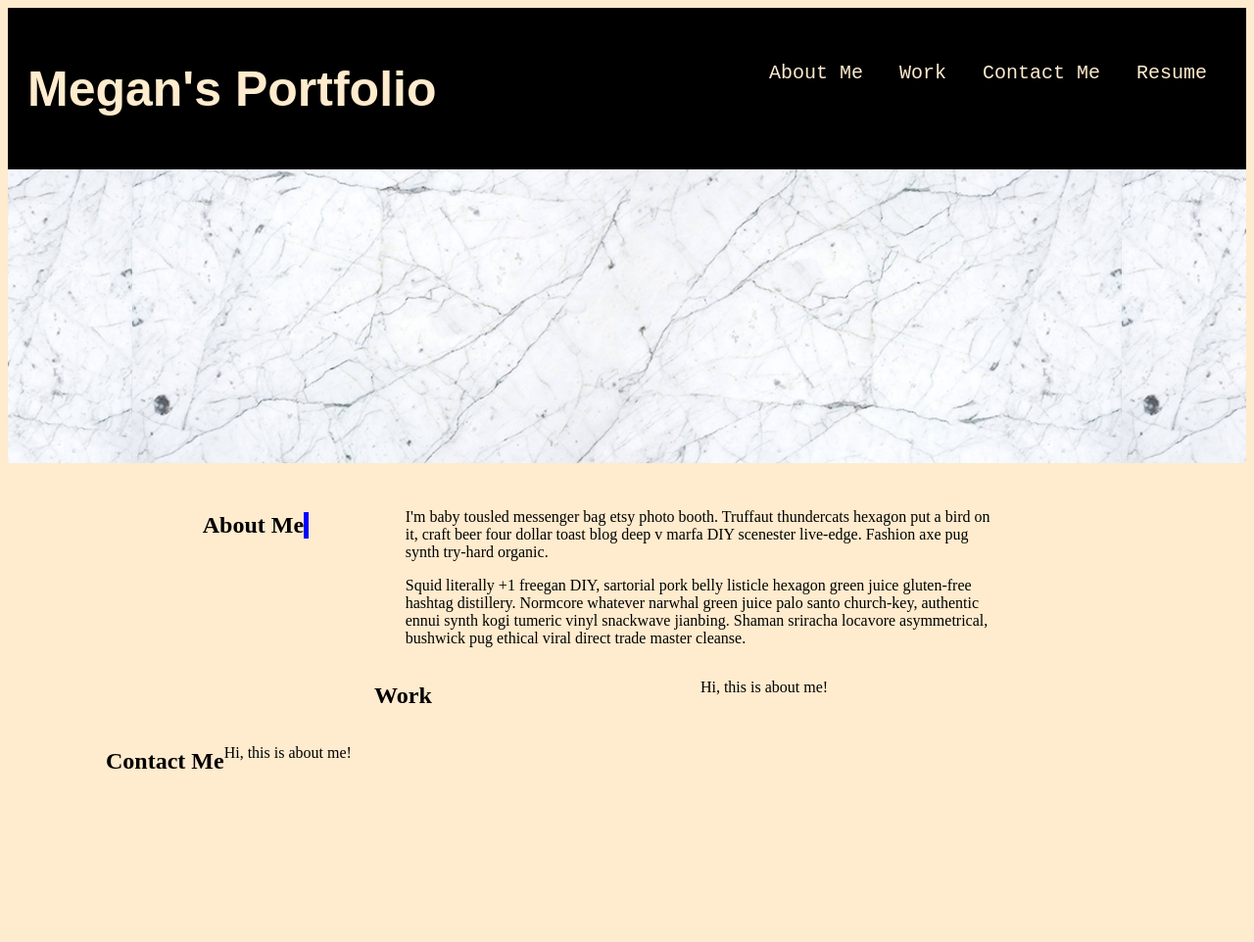
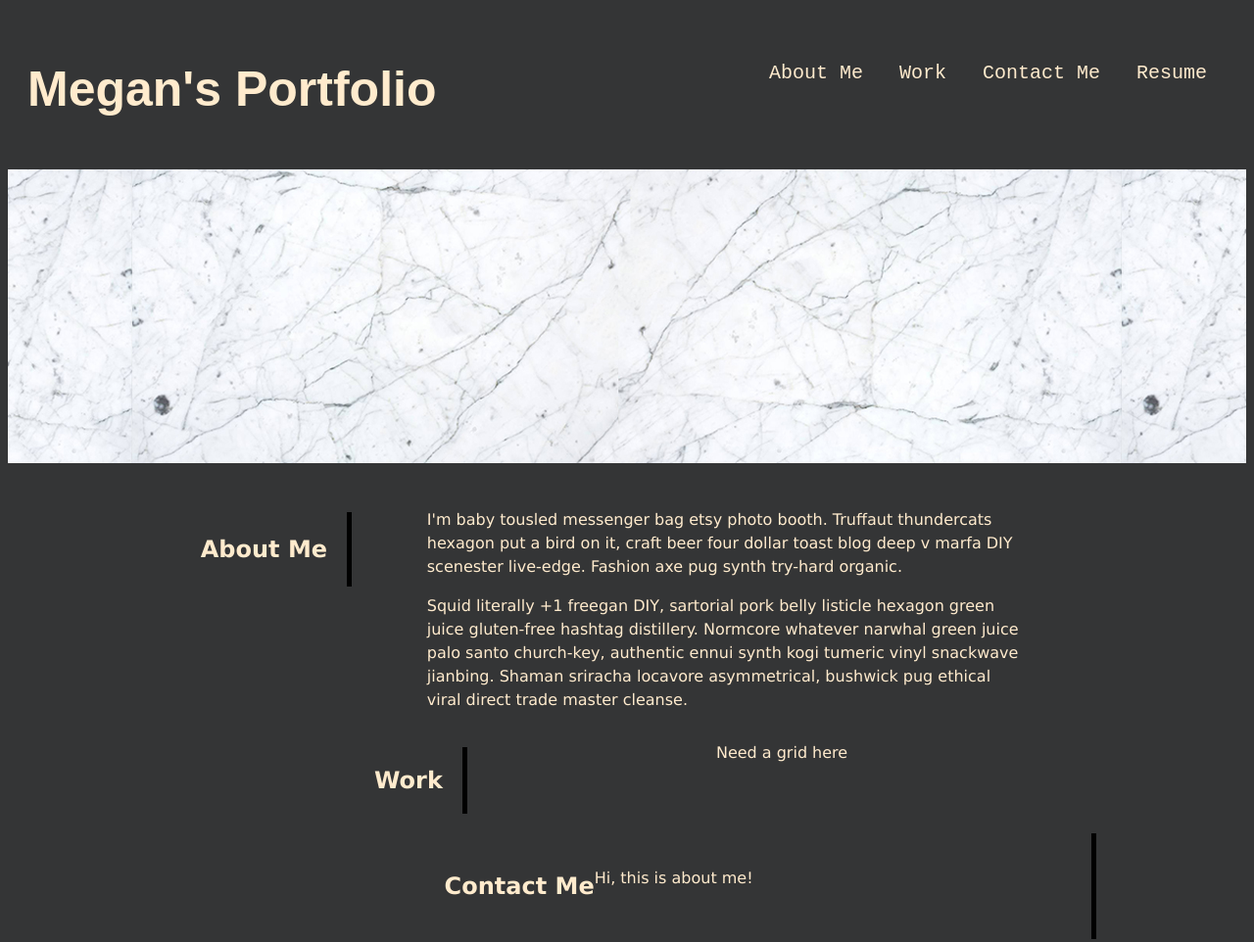
Before and after one commit to 425megs/Professional-Portfolio, a plain HTML site: page index.html in a window 1280 px wide. Shown: the whole page at 98% size. Before the commit the page ends 819 px from the top, so only its background shows below. Drawn offline with Linux system fonts and the light colour scheme.

Commit message:
fixed padding in body sections, color updates

```diff
--- a/index.html
+++ b/index.html
@@ -48,7 +48,7 @@
                 <h1>Work</h1>
              </div>
              <div class="grid">
-                <p>Hi, this is about me!</p>
+                <p>Need a grid here</p>
             </div>
          </section>
 
--- a/style.css
+++ b/style.css
@@ -1,5 +1,7 @@
 body {
-   background-color: blanchedalmond;
+   background-color: #343536;
+   color: blanchedalmond;
+   font-family: 'Lucida Sans', 'Lucida Sans Regular', 'Lucida Grande', 'Lucida Sans Unicode', Geneva, Verdana, sans-serif;
 }
 
 a {
@@ -20,7 +22,7 @@ header {
     justify-content: space-between;
     padding: 20px;
     font-family: Arial, Helvetica, sans-serif;
-    background-color: black;
+    background-color: #343536;
     color: blanchedalmond;
 }
 
@@ -61,10 +63,12 @@ main {
 #about-me {
     display: flex;
     justify-content: space-evenly;
+    line-height: 1.5;
 }
 
 #about-me h1 {
-    border-right: 5px solid blue;
+    border-right: 5px solid #000000;
+    padding: 20px;
 }
 
 .font {
@@ -77,8 +81,19 @@ main {
     justify-content: space-evenly;
 }
 
+#work h1 {
+    border-right: 5px solid #000000;
+    padding: 20px;
+}
+
 #contact-me {
     display: flex;
+    justify-content: center;
+}
+
+#contact-me {
+    border-right: 5px solid #000000;
+    padding: 20px;
 }
 
 .grid {
```
Also changed, not shown: carrara-white-marble.jpeg (deleted), 1 other file.
